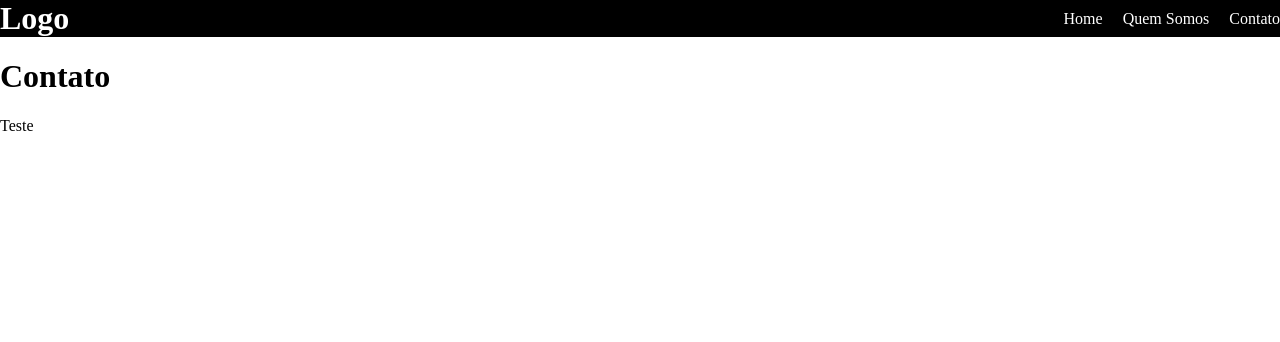
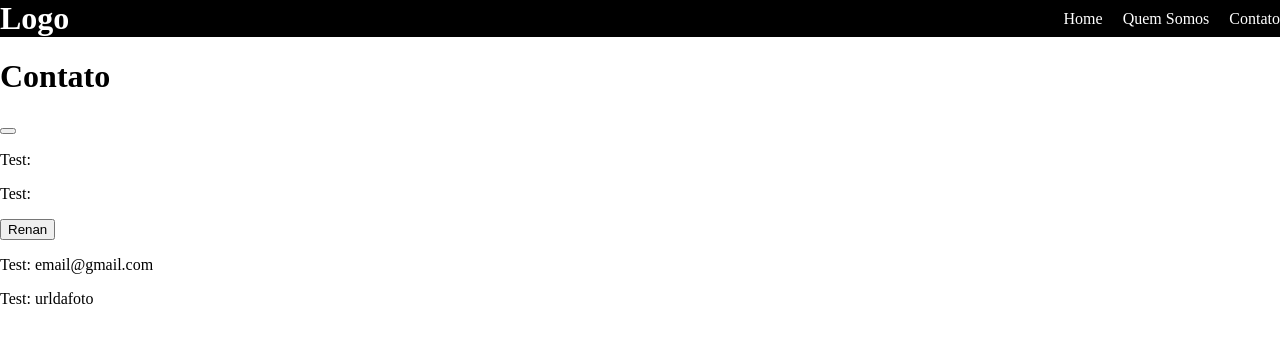
Before and after one commit to renancavichi/frontend-react-ads2sem2023, a Next.js app: page /contato in a window 1280 px wide. Shown: the top 342 px of the page. Built offline with nearby package versions, Linux system fonts and the light colour scheme.

Commit message:
add card user

```diff
--- a/src/app/contato/page.js
+++ b/src/app/contato/page.js
@@ -1,11 +1,15 @@
 import Header from "@/components/layout/Header"
+import CustomButton from "@/components/utils/CustomButton"
+
+const user = {name: "Renan", email: "email@gmail.com", photo: "urldafoto"}
 
 const Contato = () => {
   return (
     <>
         <Header />
         <h1>Contato</h1>
-        <p>Teste</p>
+        <CustomButton titulo="Login"/>
+        <CustomButton user={user}/>
     </>
   )
 }
--- /dev/null
+++ b/src/components/utils/CustomButton.js
@@ -0,0 +1,11 @@
+const CustomButton = ({user}) => {
+  return (
+    <>
+        <button>{user?.name}</button>
+        <p>Test: {user?.email}</p>
+        <p>Test: {user?.photo}</p>
+    </>
+  )
+}
+
+export default CustomButton
```
Also changed, not shown: src/app/membros/page.js (+3 -12 lines), src/components/cards/CardUser.js (added, +15 -0 lines), src/components/cards/CardUser.css (renamed from src/app/membros/Membros.css).
